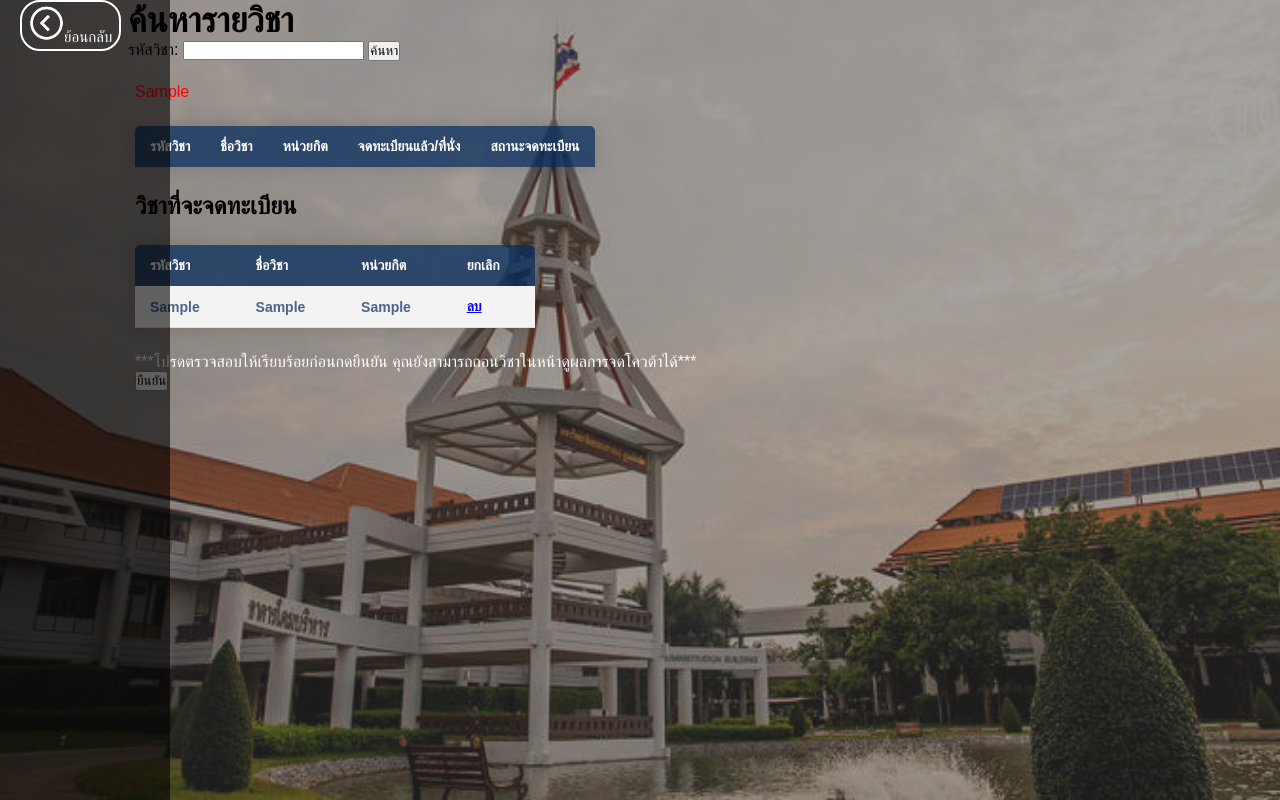
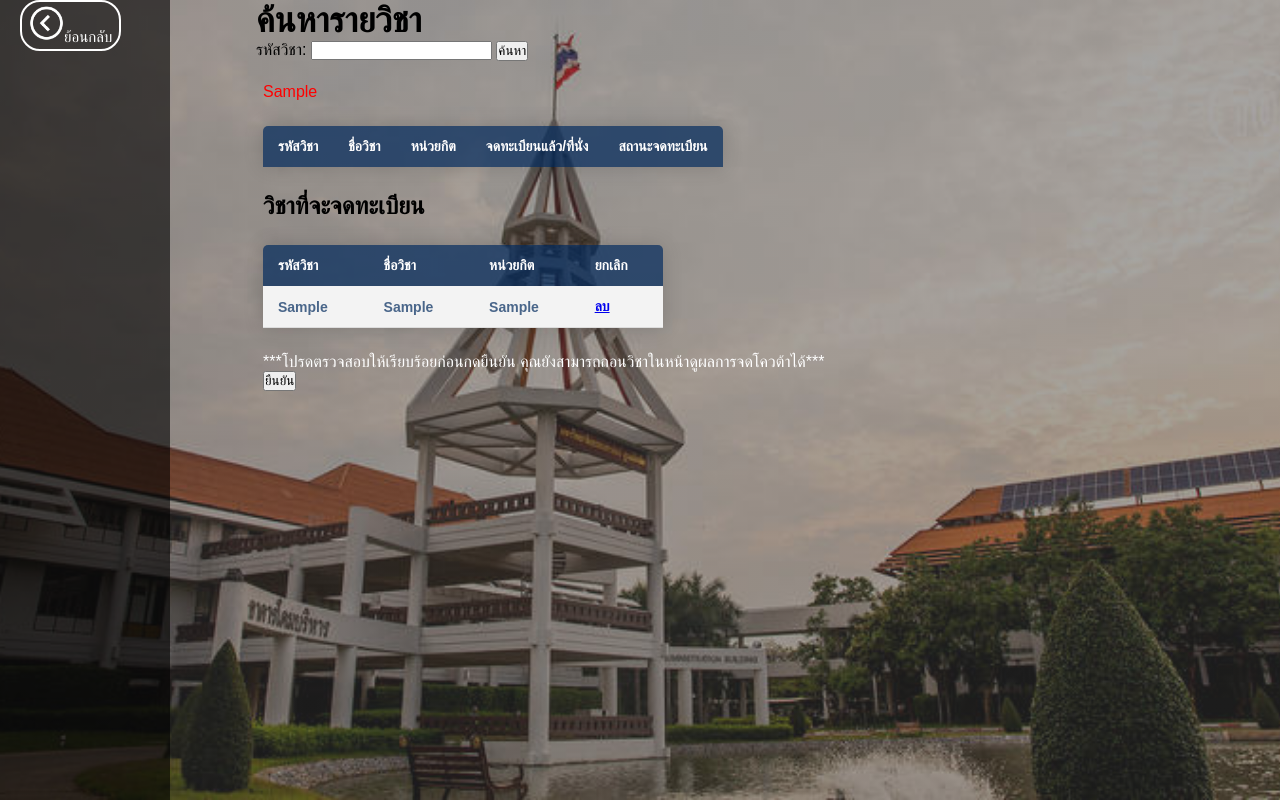
Before and after one commit to noobrock123/cn331-as2, a Django app: template user_page/templates/user_page/request_page.html in a window 1280 px wide. Run offline with Django 4.2, Linux system fonts and the light colour scheme; the template is opened without the code that fills it: most values are stand-ins (such as "Sample title", 1, 10 or a date in 2020); lists and menus that the app fills with data are empty.

Commit message:
Format Styles.css

```diff
--- a/static/user_page/styles.css
+++ b/static/user_page/styles.css
@@ -119,7 +119,7 @@ nav .logo_user{
 .listpage{
     font-size: 35px;
     position: static;
-    margin-left: 10%;
+    margin-left: 20%;
 }
 
 .sidebar{
@@ -143,11 +143,11 @@ nav .logo_user{
 }
 
 .subjectlist{
-    margin-left: 10%;
+    margin-left: 20%;
 }
 
 .subjectlist2{
-    margin-left: 10%;
+    margin-left: 20%;
     padding: 22px 7px;
 }
 
@@ -206,7 +206,7 @@ nav .logo_user{
     background-attachment: fixed;
     align-items: center;
     justify-content: center;
-    margin-left: 10%;
+    margin-left: 20%;
     position: static;
 }
 
```
